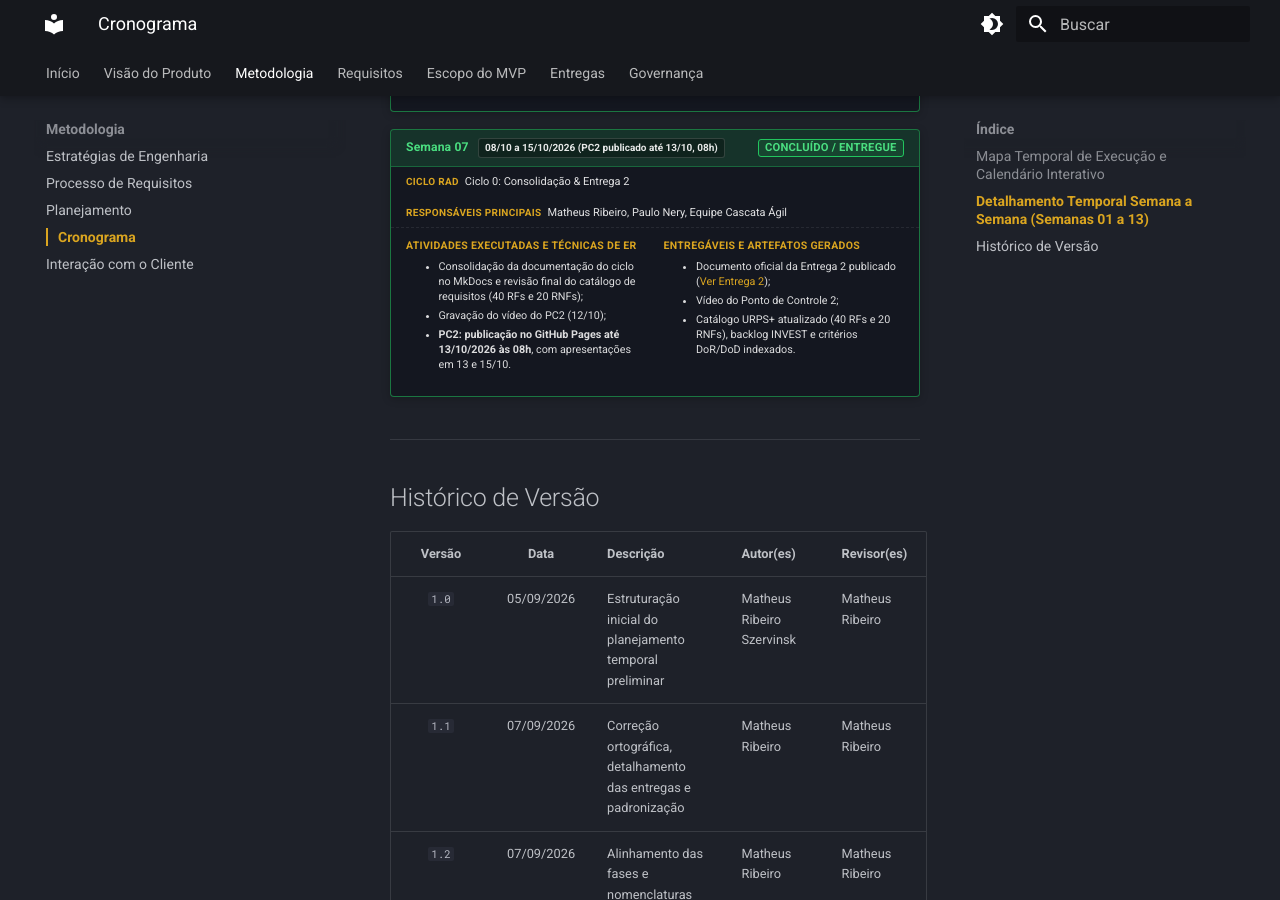
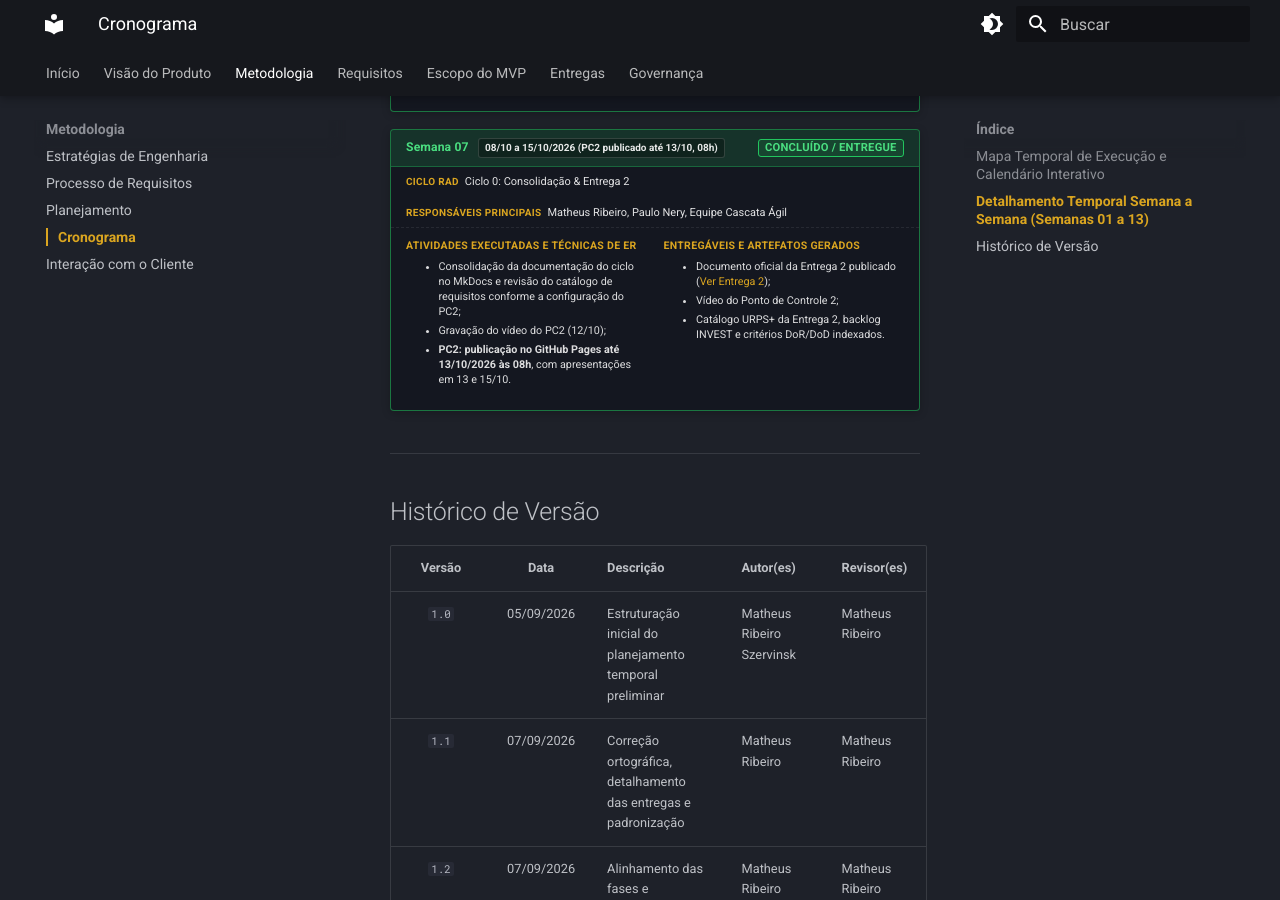
Before and after one commit to mdsreq-fga-unb/REQ-2026.2-T01-DUOC-Finance, an MkDocs documentation site: the page built from docs/metodologia/cronograma.md, in a window 1280 px wide and 900 px high, scrolled down 5630 px. Built offline with MkDocs 1.6.1 and Material for MkDocs 9.7.7, drawn with Linux system fonts in a browser that asks for light colours; some of the changed text lies outside the part shown.

Commit message:
docs(cronograma): corrigir quantitativos historicos do PC2 e referencias ao escopo atual

```diff
--- a/docs/metodologia/cronograma.md
+++ b/docs/metodologia/cronograma.md
@@ -659,7 +659,7 @@
             <span class="event-date-badge milestone done"><span class="ev-d">13</span><span class="ev-m">OUT</span></span>
             <div class="event-info">
               <div class="event-name">Ponto de Controle 2: Publicação e Primeiro Dia de Apresentações</div>
-              <div class="event-desc">Publicação no GitHub Pages até as 08h de 13/10 e apresentações em 13 e 15/10 concluídas. Entrega: especificação URPS+ do catálogo vigente (40 RFs e 20 RNFs), backlog INVEST, priorização pela Matriz 4×4 e critérios DoR/DoD. <a href="../../entregas/entrega-2/">Acessar Entrega 2</a>.</div>
+              <div class="event-desc">Publicação no GitHub Pages até as 08h de 13/10 e apresentações em 13 e 15/10 concluídas. Entrega: especificação URPS+ do catálogo da época (36 RFs e 20 RNFs), backlog INVEST, priorização pela Matriz 4×4 e critérios DoR/DoD. O [escopo atual](../../requisitos/priorizacao/#linha-de-corte-do-mvp) contempla a decomposição posterior. <a href="../../entregas/entrega-2/">Acessar Entrega 2</a>.</div>
             </div>
           </div>
           <span class="status-pill concluido">Concluído / Entregue</span>
@@ -1311,7 +1311,7 @@
         <div>
           <div class="week-section-title">Atividades Executadas e Técnicas de ER</div>
           <ul>
-            <li>Consolidação da documentação do ciclo no MkDocs e revisão final do catálogo de requisitos (40 RFs e 20 RNFs);</li>
+            <li>Consolidação da documentação do ciclo no MkDocs e revisão do catálogo de requisitos conforme a configuração do PC2;</li>
             <li>Gravação do vídeo do PC2 (12/10);</li>
             <li><strong>PC2: publicação no GitHub Pages até 13/10/2026 às 08h</strong>, com apresentações em 13 e 15/10.</li>
           </ul>
@@ -1321,7 +1321,7 @@
           <ul>
             <li>Documento oficial da Entrega 2 publicado (<a href="../../entregas/entrega-2/">Ver Entrega 2</a>);</li>
             <li>Vídeo do Ponto de Controle 2;</li>
-            <li>Catálogo URPS+ atualizado (40 RFs e 20 RNFs), backlog INVEST e critérios DoR/DoD indexados.</li>
+            <li>Catálogo URPS+ da Entrega 2, backlog INVEST e critérios DoR/DoD indexados.</li>
           </ul>
         </div>
       </div>
@@ -1354,7 +1354,7 @@
         <div>
           <div class="week-section-title">Atividades Planejadas e Técnicas de ER</div>
           <ul>
-            <li><strong>Plan do Incremento 1:</strong> atualização dos requisitos do incremento (<a href="../../visao-produto/solucao-proposta/#car-01">CAR-01</a>, <a href="../../visao-produto/solucao-proposta/#car-02">CAR-02</a> e <a href="../../visao-produto/solucao-proposta/#car-07">CAR-07</a>) sobre o catálogo vigente de 40 RFs e 20 RNFs;</li>
+            <li><strong>Plan do Incremento 1:</strong> atualização dos requisitos do incremento (<a href="../../visao-produto/solucao-proposta/#car-01">CAR-01</a>, <a href="../../visao-produto/solucao-proposta/#car-02">CAR-02</a> e <a href="../../visao-produto/solucao-proposta/#car-07">CAR-07</a>) sobre o <a href="../../requisitos/">catálogo de requisitos</a> vigente no incremento;</li>
             <li>Retrospectiva do ciclo anterior e incorporação do feedback docente;</li>
             <li>Desenvolvimento Frontend das páginas de cadastro / login e do Módulo móvel de registro de viagens (RVT);</li>
             <li>Modelagem Conceitual de Dados (DER / Supabase) cobrindo colaboradores CLT, diaristas, contratos de obras e despesas de campo;</li>
@@ -1632,3 +1632,4 @@
 | `2.3` | 28/10/2026 | Atualização do quantitativo do catálogo vigente de requisitos para 36 RFs e 20 RNFs, em sincronia com o Capítulo 8. | Paulo Nery | — |
 | `2.4` | 02/11/2026 | Alinhamento do encerramento da Unidade 2 e Semana 07 (concluídos); substituição de termos legados (auditor.ia por FLIT, Next.js por React/NestJS, MoSCoW por Matriz 4x4) e atualização da especificação vigente para 40 RFs. | Matheus Ribeiro Szervinsk | Equipe Cascata Ágil |
 | `3.0` | 10/11/2026 | Refatoração integral do capítulo em duas seções (Planejamento e Cronograma): movimentação do racional metodológico, folgas, governança e fontes para o Planejamento; atualização do catálogo para 40 RFs e 20 RNFs e inclusão do método de atualização de requisitos no RAD com diagrama; remoção dos vínculos com as Unidades do plano de ensino e das tabelas de marcos avaliativos; marcação dos marcos já ocorridos (base 09/11/2026) como concluídos; replanejamento das Semanas 01 a 13 conforme a realidade executada (Incremento 1 estendido até a Semana 10; Incrementos 2 e 3 condensados; Cutover na Semana 13). | Eric Araújo | — |
+| `3.1` | 11/11/2026 | Correção do quantitativo histórico do PC2 (36 RFs no marco de 13/10); substituição de contagens repetidas por referências ao catálogo vigente e à linha de corte atual (40 RFs, 31 MVP). | Gustavo Bonifácio | — |
```
